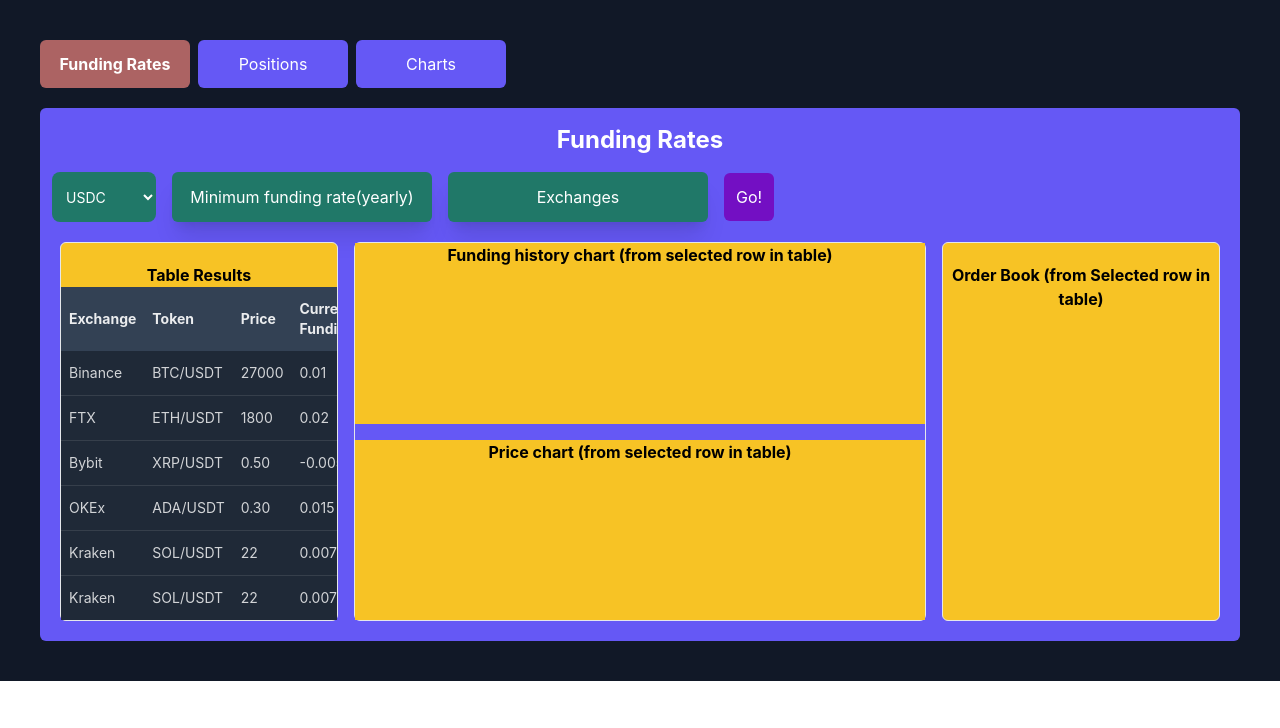
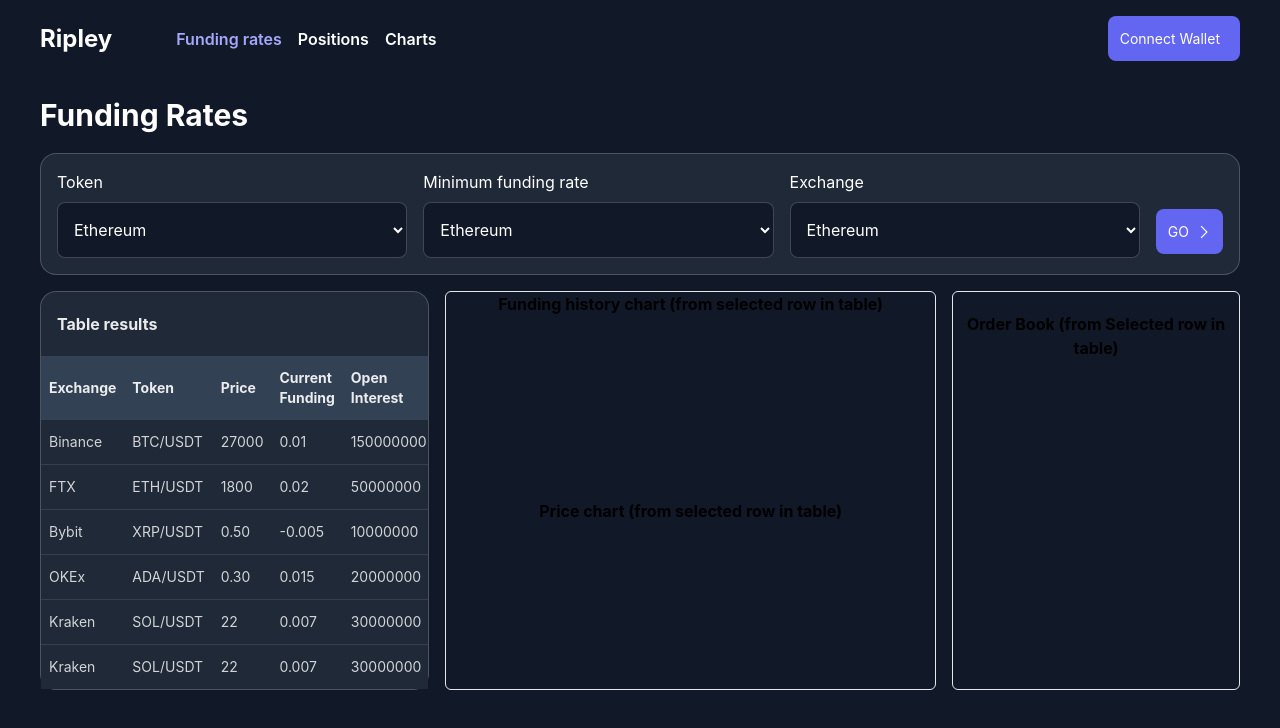
Before and after one commit to ReallyGreatTech/algotrading, a React (Vite) app in the folder client/: page / in a window 1280 px wide. Shown: the top 728 px of the page. Built offline with nearby package versions, Linux system fonts and the light colour scheme.

Commit message:
implemented filters

```diff
--- /dev/null
+++ b/client/src/components/PrimaryButton.tsx
@@ -0,0 +1,17 @@
+import { ReactNode } from "react";
+
+interface PrimaryButtonProps {
+    buttonText: string,
+    buttonIcon? : string | ReactNode,
+    onClick?: ()=>void
+}
+
+const PrimaryButton = ({buttonText, onClick, buttonIcon}:PrimaryButtonProps) => {
+  return (
+    <button className="p-3 bg-primary rounded-lg flex items-center justify-center gap-2  " onClick={onClick}>
+          <span className="text-[14px] font-[400]"> {buttonText} </span> <span className="text-[14px]"> { buttonIcon}</span>
+    </button>
+  );
+}
+
+export default PrimaryButton
--- a/client/src/components/SelectInput.tsx
+++ b/client/src/components/SelectInput.tsx
@@ -1,4 +1,4 @@
-import { InputHTMLAttributes } from 'react';
+import { InputHTMLAttributes } from "react";
 
 interface SelectOption {
   label: string;
@@ -9,21 +9,28 @@ interface SelectInputProps extends InputHTMLAttributes<HTMLSelectElement> {
   options: SelectOption[];
   value?: string;
   defaultValue?: string;
+  label: string;
 }
 
 const SelectInput = ({
   options,
   defaultValue,
-  value,
+
+  label,
   ...rest
 }: SelectInputProps) => {
   return (
+    <div className="flex flex-col">
+      <label htmlFor="select" className="mb-2">
+        {label}
+      </label>
       <select
         {...rest}
-      className="bg-[#207868]  text-white text-sm rounded-lg h-full focus:ring-blue-500 focus:border-blue-500 block w-full p-2.5 "
+        className="bg-gray-900 py-4 rounded-lg px-3 border border-white/20"
       >
         {options.map((option, index) => (
           <option
+            className="text-[16px]"
             key={index}
             selected={Boolean(defaultValue)}
             value={option.value}
@@ -32,6 +39,7 @@ const SelectInput = ({
           </option>
         ))}
       </select>
+    </div>
   );
 };
 
--- a/client/src/components/TopNav.tsx
+++ b/client/src/components/TopNav.tsx
@@ -1,29 +1,37 @@
+import { Link, NavLink } from "react-router-dom";
+import { navigation } from "../constants/navigation";
+import PrimaryButton from "./PrimaryButton";
 
-import { NavLink } from "react-router-dom";
-import { navigation } from "../constants/navigation";
 
 const TopNav = () => {
   return (
-    <nav className="hidden lg:flex gap-2">
+    <nav className="hidden lg:flex gap-6 text-white   items-center py-4 ">
+      <Link to="/" className="text-[24px] font-[700] mr-10">
+        Ripley
+      </Link>
+      <ul className="flex gap-4 ">
         {navigation.map((navItem) => {
           return (
-          <div key={navItem.label}>
+            <li key={navItem.label}>
               <NavLink
                 to={navItem.href}
                 className={({ isActive }) =>
-                `hover:bg-opacity-80 flex py-3 justify-center bg-[#6558F5] text-white min-w-[150px] rounded-md ${
-                  isActive ? "bg-[#AC6363] font-bold" : ""
+                  `dsdsd  text-[16px] font-[600] ${
+                    isActive ? "text-primary-light" : ""
                   }`
                 }
               >
                 {navItem.label}
               </NavLink>
-          </div>
+            </li>
           );
         })}
+      </ul>
+      <span className="ms-auto">
+        <PrimaryButton buttonText="Connect Wallet"  />
+      </span>
     </nav>
   );
-
 };
 
 export default TopNav;
--- a/client/src/constants/navigation.ts
+++ b/client/src/constants/navigation.ts
@@ -1,6 +1,6 @@
 export const navigation = [
   {
-    label: "Funding Rates",
+    label: "Funding rates",
     href: "/",
   },
   {
--- /dev/null
+++ b/client/src/constants/selectOptions.ts
@@ -0,0 +1,6 @@
+export const tokenSelectOptions = [
+  { label: "Ethereum", value: "US" },
+  { label: "BNB", value: "CA" },
+  { label: "SOL", value: "FR" },
+  { label: "USDC", value: "DE" },
+];
--- a/client/src/pages/Charts.tsx
+++ b/client/src/pages/Charts.tsx
@@ -1,14 +1,9 @@
-import TopNav from '../components/TopNav'
+
 
 const Charts = () => {
   return (
     <div className="p-10">
-      <header>
-        <TopNav />
-      </header>
-      <main className="bg-[#6558F5] text-white h-[80vh] mt-5 rounded-md">
-        <h1 className="text-center font-bold pt-4 text-2xl">Charts</h1>
-      </main>
+
     </div>
   );
 }
--- a/client/src/pages/FundingRates.tsx
+++ b/client/src/pages/FundingRates.tsx
@@ -1,73 +1,78 @@
-import AppTable from '../components/AppTable';
-import ListItem from '../components/ListItem';
-import SelectInput from '../components/SelectInput';
-import TopNav from '../components/TopNav';
+import AppTable from "../components/AppTable";
+import PrimaryButton from "../components/PrimaryButton";
+import SelectInput from "../components/SelectInput";
+import { GrNext } from "react-icons/gr";
+import { tokenSelectOptions } from "../constants/selectOptions";
 import {
   fundingRatesTableColumn,
   fundingRatesTableSampleData,
-} from '../constants/data/fundingRatesPage';
-import { TableItem } from '../types';
-
-const selectOptions = [
-  { label: 'Ethereum', value: 'US' },
-  { label: 'BNB', value: 'CA' },
-  { label: 'SOL', value: 'FR' },
-  { label: 'USDC', value: 'DE' },
-];
+} from "../constants/data/fundingRatesPage";
+import { TableItem } from "../types";
 
 const FundingRates = () => {
   return (
-    <div className="p-10">
-      <header>
-        <TopNav />
-      </header>
-      <main className="bg-[#6558F5] text-white  mt-5 rounded-md">
-        <h1 className="text-center font-bold py-4 text-2xl">Funding Rates</h1>
+    <section className=" text-white ">
+      <div className="w-full">
+        <div className="py-5">
+          <h1 className="text-3xl font-bold text-white">Funding Rates</h1>
+        </div>
 
-        <ul className="flex gap-4  items-center mx-3">
-          <li className=" h-[50px]">
-            <SelectInput options={selectOptions} defaultValue="FR" />
-          </li>
-          <ListItem title="Minimum funding rate(yearly)" />
-          <ListItem title="Exchanges" />
-          <button className="bg-[#730FC3] p-3 rounded-md ">Go!</button>
-        </ul>
+        {/* Filters */}
+        <div className="flex flex-col md:flex-row w-full border border-white/20 py-4  rounded-[16px] mb-4 bg-gray-800  gap-4 px-4">
+          <div className="grid grid-cols-12 w-full lg:gap-4 gap-4  ">
+            <div className=" col-span-full md:col-span-4 ">
+              <SelectInput label="Token" options={tokenSelectOptions} />
+            </div>
+            <div className=" col-span-full md:col-span-4 flex flex-col">
+              <SelectInput
+                label="Minimum funding rate"
+                options={tokenSelectOptions}
+              />
+            </div>
+            <div className=" col-span-full md:col-span-4 flex flex-col">
+              <SelectInput label="Exchange" options={tokenSelectOptions} />
+            </div>
+          </div>
+          <div className="mt-auto mb-1 mx-auto   ">
+            <PrimaryButton buttonText="GO" buttonIcon={<GrNext />} />
+          </div>
+        </div>
 
-        <section className="grid grid-cols-12 gap-4  p-5 ">
-          <div className="border col-span-full md:col-span-3 bg-[#F7C325] h-full rounded-md ">
-            <h2 className="mt-5 text-black text-center font-bold">
-              Table Results
-            </h2>
+        <div className="grid grid-cols-12 gap-4  ">
+          <div className="border col-span-full md:col-span-4 h-full rounded-[16px] bg-gray-800 border-white/20">
+            <div className="py-5 px-4  ">
+              <h3 className="text-white/90 font-bold text-base">
+                Table results
+              </h3>
+            </div>
 
-            <div className="overflow-auto text-black">
+            <div className="overflow-x-auto text-black">
               <AppTable<TableItem>
                 columns={fundingRatesTableColumn}
                 data={fundingRatesTableSampleData}
               />
             </div>
           </div>
-          <div className="border col-span-full md:col-span-6  h-full rounded-md flex flex-col gap-4">
-            <div className="bg-[#F7C325] h-1/2">
+          <div className="border col-span-full md:col-span-5  h-full rounded-md flex flex-col gap-4">
+            <div className=" h-1/2">
               <h2 className="text-center text-black font-bold">
                 Funding history chart (from selected row in table)
               </h2>
             </div>
-            <div className="bg-[#F7C325] h-1/2">
-              {' '}
+            <div className=" h-1/2">
               <h2 className="text-center text-black font-bold">
-                {' '}
                 Price chart (from selected row in table)
               </h2>
             </div>
           </div>
-          <div className="border col-span-full md:col-span-3 bg-[#F7C325] h-full rounded-md">
+          <div className="border col-span-full md:col-span-3  h-full rounded-md">
             <h2 className="mt-5 text-black text-center font-bold">
               Order Book (from Selected row in table)
             </h2>
           </div>
-        </section>
-      </main>
-    </div>
+        </div>
+      </div>
+    </section>
   );
 };
 
--- /dev/null
+++ b/client/src/pages/Layout.tsx
@@ -0,0 +1,18 @@
+import { Outlet } from "react-router-dom";
+import TopNav from "../components/TopNav";
+
+const Layout = () => {
+  return (
+    <div className="px-5 lg:px-10 min-h-screen    ">
+      <header>
+        <TopNav />
+      </header>
+      <main>
+        <Outlet />
+      </main>
+      <footer></footer>
+    </div>
+  );
+};
+
+export default Layout;
--- a/client/src/pages/Positions.tsx
+++ b/client/src/pages/Positions.tsx
@@ -1,6 +1,6 @@
-import { AiOutlineExpandAlt } from 'react-icons/ai';
-import AppTable from '../components/AppTable';
-import TopNav from '../components/TopNav';
+import { AiOutlineExpandAlt } from "react-icons/ai";
+import AppTable from "../components/AppTable";
+
 import {
   investorTableColumn,
   investorTableSampleData,
@@ -8,17 +8,13 @@ import {
   positionsTableSampleData,
   walletsTableColumn,
   walletsTableSampleData,
-} from '../constants/data/positionsPage';
-import { DataItem, Investor, Wallet } from '../types';
+} from "../constants/data/positionsPage";
+import { DataItem, Investor, Wallet } from "../types";
 
 const Positions = () => {
   return (
-    <section className="p-5 lg:p-10 min-h-screen">
-      <div className="mb-8">
-        <TopNav />
-      </div>
-
-      <div className="p-5 w-full">
+    <section className=" min-h-screen">
+      <div className="w-full">
         <div className="py-5">
           <h1 className="text-3xl font-bold text-white">Positions</h1>
         </div>
--- a/client/src/routes/index.tsx
+++ b/client/src/routes/index.tsx
@@ -1,16 +1,18 @@
-import { Route, Routes } from 'react-router-dom';
-import FundingRates from '../pages/FundingRates';
-import Positions from '../pages/Positions';
-import Charts from '../pages/Charts';
+import { Route, Routes } from "react-router-dom";
+import FundingRates from "../pages/FundingRates";
+import Positions from "../pages/Positions";
+import Charts from "../pages/Charts";
+import Layout from "../pages/Layout";
 
 const AppRoutes = () => {
   return (
     <main className="bg-gray-900">
       <Routes>
-        <Route path="/" element={<FundingRates />}></Route>
-
-        <Route path="/positions" element={<Positions />}></Route>
-        <Route path="/charts" element={<Charts />}></Route>
+        <Route path="/" element={<Layout />}>
+          <Route index element={<FundingRates />}></Route>
+          <Route path="/positions" element={<Positions />}></Route>
+          <Route path="/charts" element={<Charts />}></Route>
+        </Route>
       </Routes>
     </main>
   );
```
Lines whose indentation alone changed are shown as unchanged.
